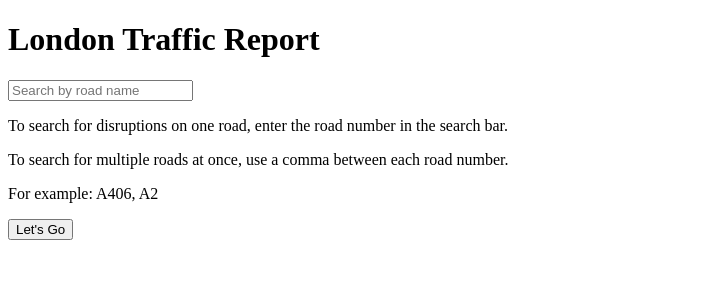
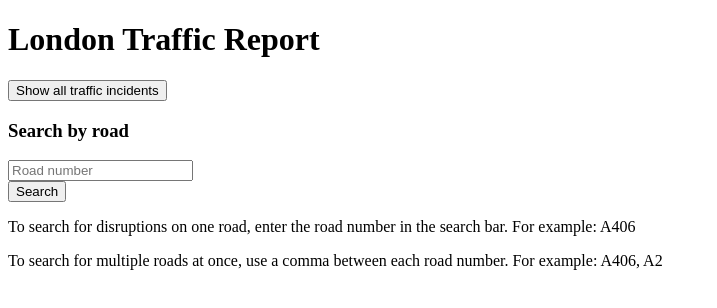
Before and after one commit to katherine-rock/london-transport-info, a React (Create React App) app: page / in a window 1280 px wide. Shown: the top 308 px of the page, without its empty margins (0-717 px from the left). Built offline with nearby package versions, Linux system fonts and the light colour scheme.

Commit message:
Add show all button to return all current results

```diff
--- a/src/components/Disruption/Disruption.js
+++ b/src/components/Disruption/Disruption.js
@@ -6,14 +6,14 @@ class Disruption extends React.Component {
 
     return (
       <div>
-        <h2>{disruption.location}</h2>
-        <p>{disruption.severity}</p>
-        <p>{disruption.category}</p>
-        <p>{disruption.subcategory}</p>
-        <p>{disruption.comments}</p>
-        <p>{disruption.currentUpdate}</p>
-        <p>{disruption.currentUpdateDateTime}</p>
-        <p>{disruption.status}</p>
+        <h2>Location: {disruption.location}</h2>
+        <p>Latest update: {disruption.currentUpdate}</p>
+        <p>Time of latest update: {disruption.currentUpdateDateTime}</p>
+        <p>Comments: {disruption.comments}</p>
+        <p>Severity: {disruption.severity}</p>
+        <p>Category: {disruption.category}</p>
+        <p>Sub-category: {disruption.subcategory}</p>
+        <p>Status: {disruption.status}</p>
 
       </div>
     );
--- a/src/components/SearchBar/SearchBar.js
+++ b/src/components/SearchBar/SearchBar.js
@@ -6,6 +6,7 @@ class SearchBar extends React.Component {
         this.state = { road: '' }
         this.handleRoadChange = this.handleRoadChange.bind(this);
         this.handleSearch = this.handleSearch.bind(this);
+        this.handleShowAll = this.handleShowAll.bind(this);
     }
 
     handleRoadChange(event) {
@@ -17,24 +18,33 @@ class SearchBar extends React.Component {
         event.preventDefault();
     }
 
+    handleShowAll(event) {
+        this.props.searchTFL('all');
+        event.preventDefault();
+    }
+
     render () {
         return (
             <div class="SearchBar">
+
+                <button onClick={this.handleShowAll}>Show all traffic incidents</button>
+
                 <div class="SearchBar-fields">
+                    <h3>Search by road</h3>
                     <input
-                        placeholder="Search by road name"
+                        placeholder="Road number"
                         onChange={this.handleRoadChange} />
                 </div>
 
-                <div>
-                    <p>To search for disruptions on one road, enter the road number in the search bar.</p>
-                    <p>To search for multiple roads at once, use a comma between each road number.</p>
-                    <p>For example: A406, A2</p>
+                <div class="SearchBar-submit">
+                    <button onClick={this.handleSearch} >Search</button>
                 </div>
 
-                <div class="SearchBar-submit">
-                    <button onClick={this.handleSearch} >Let's Go</button>
+                <div>
+                    <p>To search for disruptions on one road, enter the road number in the search bar. For example: A406</p>
+                    <p>To search for multiple roads at once, use a comma between each road number. For example: A406, A2</p>
                 </div>
+
             </div>
         )
     }
```
